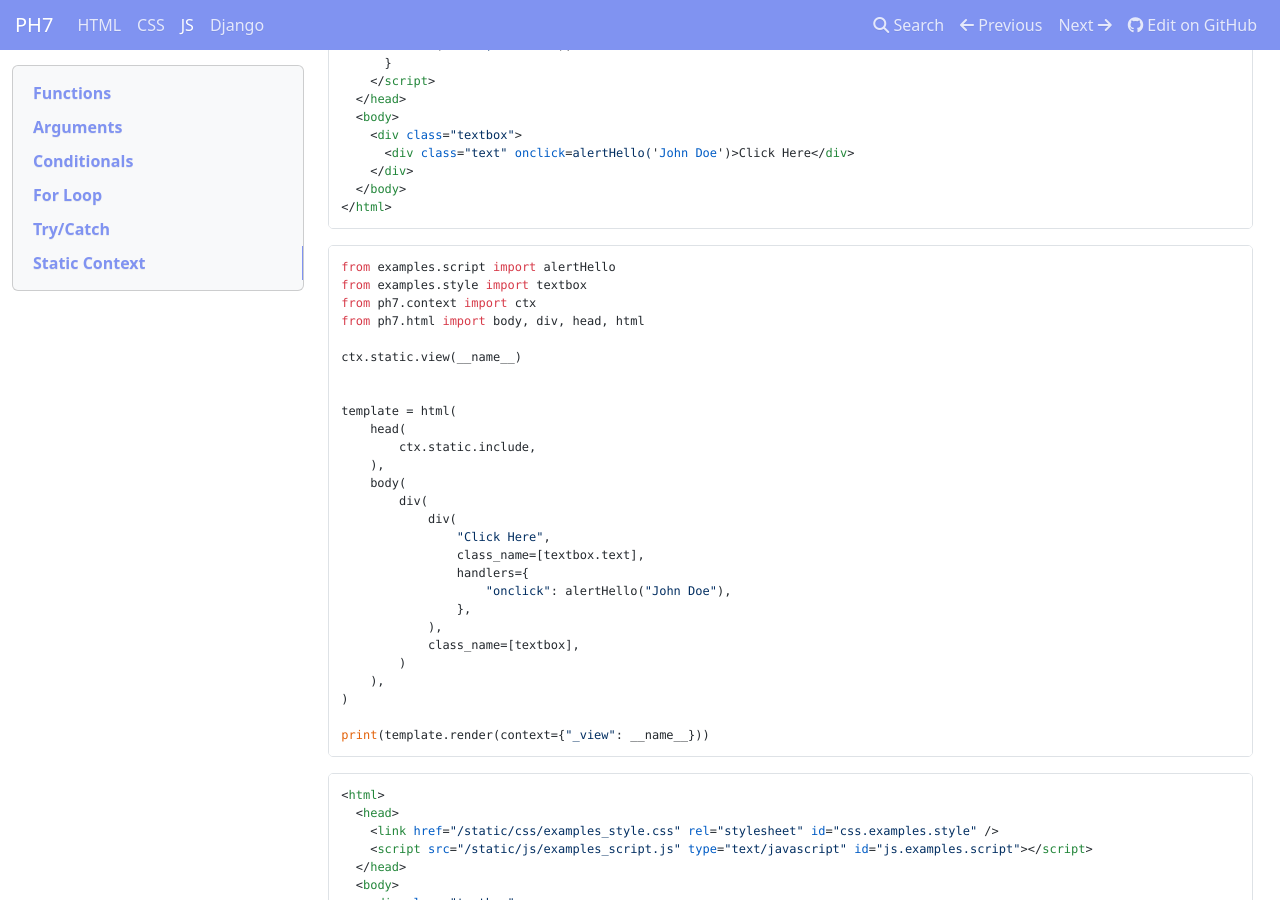
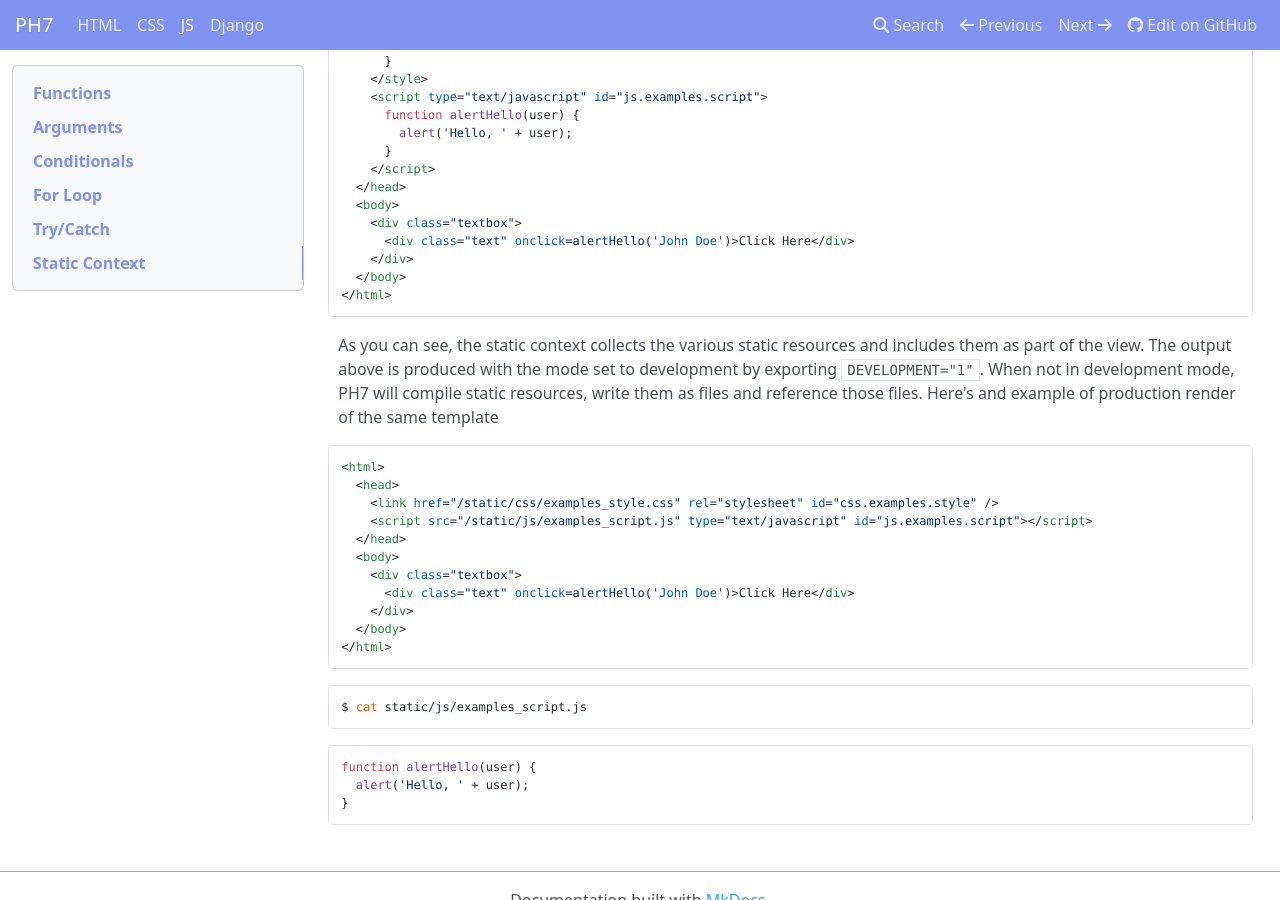
Before and after one commit to angrybayblade/ph7, an MkDocs documentation site: the page built from docs/js.md, in a window 1280 px wide and 900 px high, scrolled down 5504 px. Built offline with MkDocs 1.6.1, drawn with Linux system fonts in a browser that asks for light colours; nearby versions of some CDN libraries; some of the changed text lies outside the part shown.

Commit message:
docs: substitute script

````diff
--- a/docs/js.md
+++ b/docs/js.md
@@ -47,8 +47,8 @@
             ),
             button(
                 "Click to fetch a dog",
-                handlers={
-                    "onclick": fetchDog,
+                on={
+                    "click": fetchDog,
                 },
             ),
         )
@@ -111,8 +111,8 @@
         img(src="#", style={"height": "200px", "width": "400px"}, id=f"image-{name}"),
         button(
             f"Click to fetch {name}'s  profile picture.",
-            handlers={
-                "onclick": fetchUserProfilePicture(name),
+            on={
+                "click": fetchUserProfilePicture(name),
             },
         ),
     )
@@ -339,6 +339,8 @@
 
 ## Static Context
 
+PH7 has a runtime context object which can be used for managing the static resource. To use a static context, import `ph7.context.ctx`, add `ctx.static.view(__name__)` at the top of your template and add `ctx.static.include` in your view. In the following example we'll use a function defined in an external module.
+
 <!-- {"type": "html", "file": "examples/static_context.py", "env": {"DEVELOPMENT": "1"}} -->
 ```python
 from examples.script import alertHello
@@ -358,8 +360,8 @@
             div(
                 "Click Here",
                 class_name=[textbox.text],
-                handlers={
-                    "onclick": alertHello("John Doe"),
+                on={
+                    "click": alertHello("John Doe"),
                 },
             ),
             class_name=[textbox],
@@ -402,37 +404,9 @@
 ```
 <!-- end -->
 
-<!-- {"type": "html", "file": "examples/static_context.py", "env": {"DEVELOPMENT": "0"}} -->
-```python
-from examples.script import alertHello
-from examples.style import textbox
-from ph7.context import ctx
-from ph7.html import body, div, head, html
+As you can see, the static context collects the various static resources and includes them as part of the view. The output above is produced with the mode set to development by exporting `DEVELOPMENT="1"`. When not in development mode, PH7 will compile static resources, write them as files and reference those files. Here's and example of production render of the same template
 
-ctx.static.view(__name__)
-
-
-template = html(
-    head(
-        ctx.static.include,
-    ),
-    body(
-        div(
-            div(
-                "Click Here",
-                class_name=[textbox.text],
-                handlers={
-                    "onclick": alertHello("John Doe"),
-                },
-            ),
-            class_name=[textbox],
-        )
-    ),
-)
-
-print(template.render(context={"_view": __name__}))
-```
-
+<!-- {"type": "html", "file": "examples/static_context.py", "env": {"DEVELOPMENT": "0"}, "output_only": true} -->
 ```html
 <html>
   <head>
````
Also changed, not shown: docs/css.md (+14 -13 lines), docs/django.md (+2 -2 lines), docs/html.md (+5 -5 lines).
